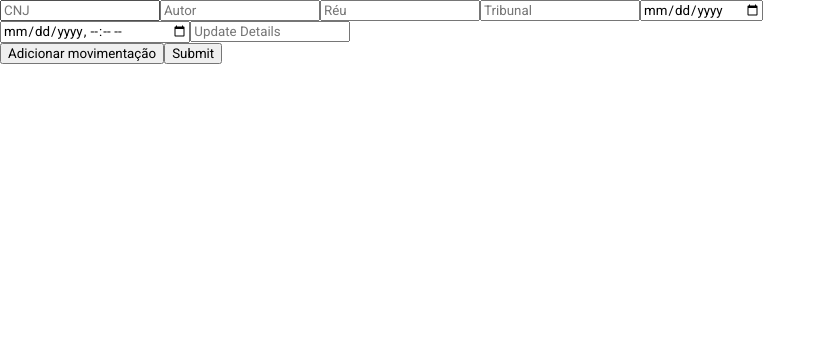
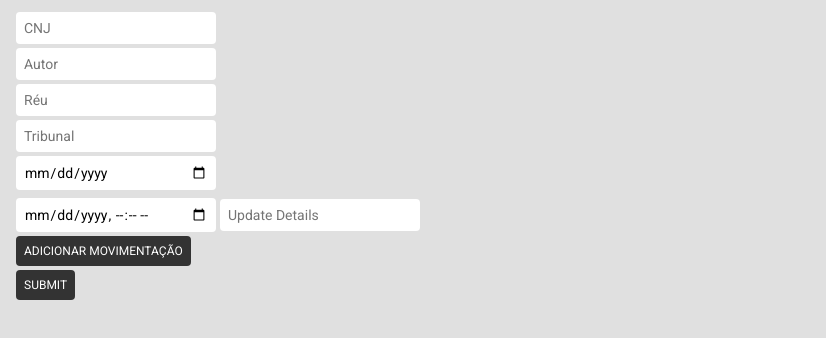
Before and after one commit to fnacarellidev/challenge-jbr, a React (Create React App) app in the folder frontend/: page /register_case in a window 1280 px wide. Shown: the top 338 px of the page, without its empty margins (0-826 px from the left). Built offline with nearby package versions, Linux system fonts and the light colour scheme.

Commit message:
got some nice styles on register page

```diff
--- a/frontend/src/pages/register_case/RegisterCase.js
+++ b/frontend/src/pages/register_case/RegisterCase.js
@@ -1,4 +1,5 @@
 import { useState } from "react"
+import "./styles.css"
 
 export default function RegisterCase() {
 	const [cnj, setCnj] = useState("")
@@ -53,30 +54,29 @@ export default function RegisterCase() {
 		})
 
 		const graphql = await res.json()
-		console.log(graphql)
 	};
 
 
 	return (
 		<form onSubmit={handleSubmit}>
-			<input type="text" name="cnj" placeholder="CNJ" value={cnj} onChange={(e) => setCnj(e.target.value)} />
-			<input type="text" name="plaintiff" placeholder="Autor" value={plaintiff} onChange={(e) => setPlaintiff(e.target.value)} />
-			<input type="text" name="defendant" placeholder="Réu" value={defendant} onChange={(e) => setDefendant(e.target.value)} />
-			<input type="text" name="court_of_origin" placeholder="Tribunal" value={courtOfOrigin} onChange={(e) => setCourtOfOrigin(e.target.value)} />
-			<input type="date" name="start_date" value={startDate} onChange={(e) => setStartDate(e.target.value)} />
+			<input type="text" className="form-input pretty-input" name="cnj" placeholder="CNJ" value={cnj} onChange={(e) => setCnj(e.target.value)} />
+			<input type="text" className="form-input pretty-input" name="plaintiff" placeholder="Autor" value={plaintiff} onChange={(e) => setPlaintiff(e.target.value)} />
+			<input type="text" className="form-input pretty-input" name="defendant" placeholder="Réu" value={defendant} onChange={(e) => setDefendant(e.target.value)} />
+			<input type="text" className="form-input pretty-input" name="court_of_origin" placeholder="Tribunal" value={courtOfOrigin} onChange={(e) => setCourtOfOrigin(e.target.value)} />
+			<input type="date" className="form-input pretty-input" name="start_date" value={startDate} onChange={(e) => setStartDate(e.target.value)} />
 
 			{ updates.map((update, index) => (
 				<div key={index}>
-					<input type="datetime-local" name="update_date" value={update.update_date} onChange={e => handleChange(e, index)} />
-					<input type="text" name="update_details" placeholder="Update Details" value={update.update_details} onChange={e => handleChange(e, index)} />
+				<input type="datetime-local" className="pretty-input" name="update_date" value={update.update_date} onChange={e => handleChange(e, index)} />
+				<input type="text" className="pretty-input" name="update_details" placeholder="Update Details" value={update.update_details} onChange={e => handleChange(e, index)} />
 					{ updates.length > 1 && (
-						<button type="button" onClick={() => handleRemoveUpdate(index)}>Remove</button>
+						<button type="button" className="pretty-btn" onClick={() => handleRemoveUpdate(index)}>Remove</button>
 					)}
 				</div>
 			))}
 
-			<button type="button" onClick={handleAddUpdate}>Adicionar movimentação</button>
-			<button type="submit">Submit</button>
+			<button type="button" className="pretty-btn" style={{ display: 'block', marginBottom: '4px' }} onClick={handleAddUpdate}>Adicionar movimentação</button>
+			<button type="submit" className="pretty-btn">Submit</button>
 		</form>
 	);
 
--- /dev/null
+++ b/frontend/src/pages/register_case/styles.css
@@ -0,0 +1,31 @@
+.form-input {
+	display: block;
+}
+
+.pretty-input {
+	padding: 8px;
+	font-size: 14px;
+	margin-right: 8px;
+	border-radius: 4px;
+	border: none;
+	margin: 4px 4px 4px 0;
+	width: 200px;
+}
+
+.pretty-btn {
+	color: #FFFFFF;
+	cursor: pointer;
+	font-size: 12px;
+	padding: 8px 8px;
+	border-radius: 4px;
+	background-color: #333333;
+	border: none;
+	text-transform: uppercase;
+}
+
+form {
+	padding: 8px 16px;
+	background-color: #E0E0E0;
+	width: 100vw;
+	height: 100vh;
+}
```
